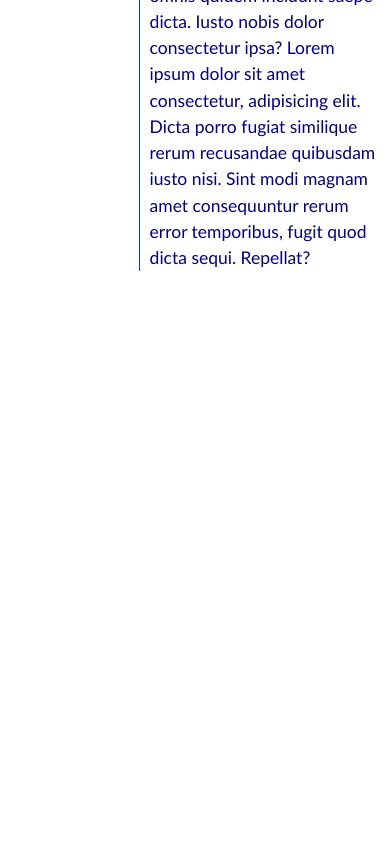
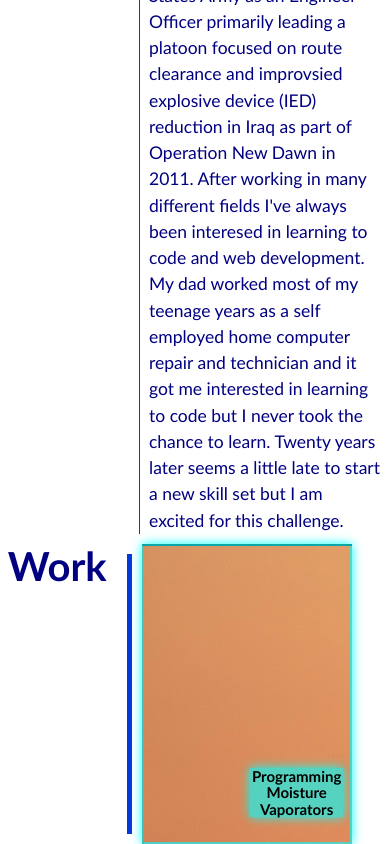
Before and after one commit to knight19jonathan/los-knight-portfolio-page, a plain HTML site: page index.html in a window 390 px wide. Shown: the part 974-1818 px from the top of the page. Before the commit the page ends 1255 px from the top, so only its background shows below. Drawn offline with Linux system fonts and the light colour scheme.

Commit message:
updated CSS, styling applied to first work content added more media queries

```diff
--- a/assets/reset.css
+++ b/assets/reset.css
@@ -39,17 +39,3 @@
   ul {
     list-style: none;
   }
-
-  hr {
-    border:0;
-    border-top:1px solid #555;
-    margin:0;
-    height:1px;
-    display: flex;
-    unicode-bidi: normal;
-    overflow: visible;
-    margin-block-start: 100%;
-    margin-block-end: 100%;
-    margin-inline-start: 0;
-    margin-inline-end: 0;
-    }
--- a/assets/style.css
+++ b/assets/style.css
@@ -121,6 +121,9 @@ div h2 {
     div.hero-text h2 {
         font-size: 2rem;
     }
+    div.projtxt h3 {
+        font-size: 2rem;
+    }
 }
 
 @media screen and (max-width: 540px) {
@@ -129,6 +132,9 @@ div h2 {
     }
     .navlist {
         flex-direction: column;
+    }
+    div.projtxt h3 {
+        font-size: 1.5rem;
     }
 }
 
@@ -155,7 +161,7 @@ div h2 {
 }
 
 .vl {
-    width: 2rem;
+    width: 1rem;
     margin: 1rem;
     background: var(--headbg);
 }
@@ -171,6 +177,56 @@ main {
     margin: 2rem auto;
 }
 
+.work {
+    display: flex;
+    flex-direction: row;
+    flex: 1;
+    margin: 0, -0.8rem;
+}
+
+
+.work h1 {
+    background-color: white;
+    color: var(--text);
+    text-align: right;
+    padding-right: 1rem;
+    min-height: 15rem;
+    position: relative;
+    top: 100%;
+    bottom: 0%;
+}
+
+.big-proj {
+    background-image: url(./images/star-wars-backgrounds-06.jpg);
+    border: 2px solid rgba(0, 255, 255, 0.61);
+    width: 100%;
+    min-height: 300px;
+    box-shadow: 0 0 1rem cyan;
+}
+
+div.big-proj:hover {
+    opacity: 0.2;
+}
+
+div h3 {
+    color: black;
+    background-color: var(--boarder);
+    box-shadow: 0 0 1rem cyan;
+}
+
+.projtxt {
+    position:relative;
+    margin: 0 auto;
+    left: 24%;
+    right: 0;
+    z-index: 2;
+    top: 75%;
+    width: 45%;
+    text-align: center;
+}
+
+
+
 footer {
     margin: 1.5rem;
     text-align: center;
--- a/index.html
+++ b/index.html
@@ -42,13 +42,28 @@
 
             <div class="vl"></div>
 
-            <p> Lorem ipsum dolor sit amet, consectetur adipisicing elit. Beatae dolores odio provident natus sequi libero velit non, porro ipsam nesciunt, eius tempore esse dolore voluptatibus architecto quisquam delectus facilis. Dolor. Lorem, ipsum dolor sit amet consectetur adipisicing elit. Excepturi nemo neque ipsam! Labore inventore ducimus illo provident nesciunt, ea, consequatur omnis quidem incidunt saepe dicta. Iusto nobis dolor consectetur ipsa? Lorem ipsum dolor sit amet consectetur, adipisicing elit. Dicta porro fugiat similique rerum recusandae quibusdam iusto nisi. Sint modi magnam amet consequuntur rerum error temporibus, fugit quod dicta sequi. Repellat?</p>
+            <p>
+
+            A Seattle web based applications service provider educated locally through the Coding Bootcamp Program. Previously worked in Emergency Medical Services as EMT primarly in downtown Seattle. Routinely perfromed tasks that range from minor medical care and first on scene emergency response to delivering babies and treating victims of gunshot wounds. Prior to that in the United States Army as an Engineer Officer primarily leading a platoon focused on route clearance and improvsied explosive device (IED) reduction in Iraq as part of Operation New Dawn in 2011.  After working in many different fields I've always been interesed in learning to code and web development.  My dad worked most of my teenage years as a self employed home computer repair and technician and it got me interested in learning to code but I never took the chance to learn. Twenty years later seems a little late to start a new skill set but I am excited for this challenge.
+
+
+            </p>
 
         </section>
 
         <div class="work">
 
+            <h1>Work</h1>
+
+            <div class="vl"></div>
+
             <div class="big-proj">
+
+                <div class="projtxt">
+
+                    <h3>Programming Moisture Vaporators</h3>
+
+                </div>
 
                 <section>
 
```
Also changed, not shown: assets/images/star-wars-backgrounds-06.jpg (added), 1 other file.
